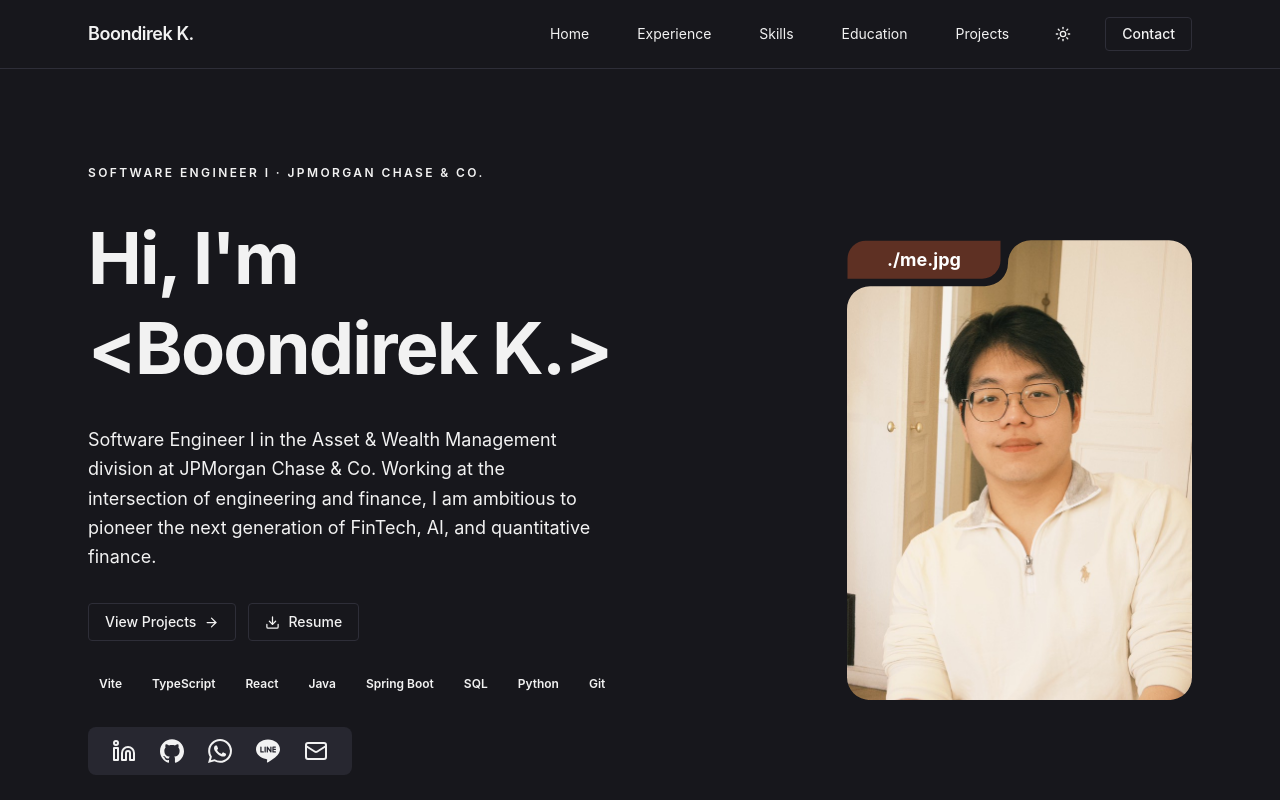
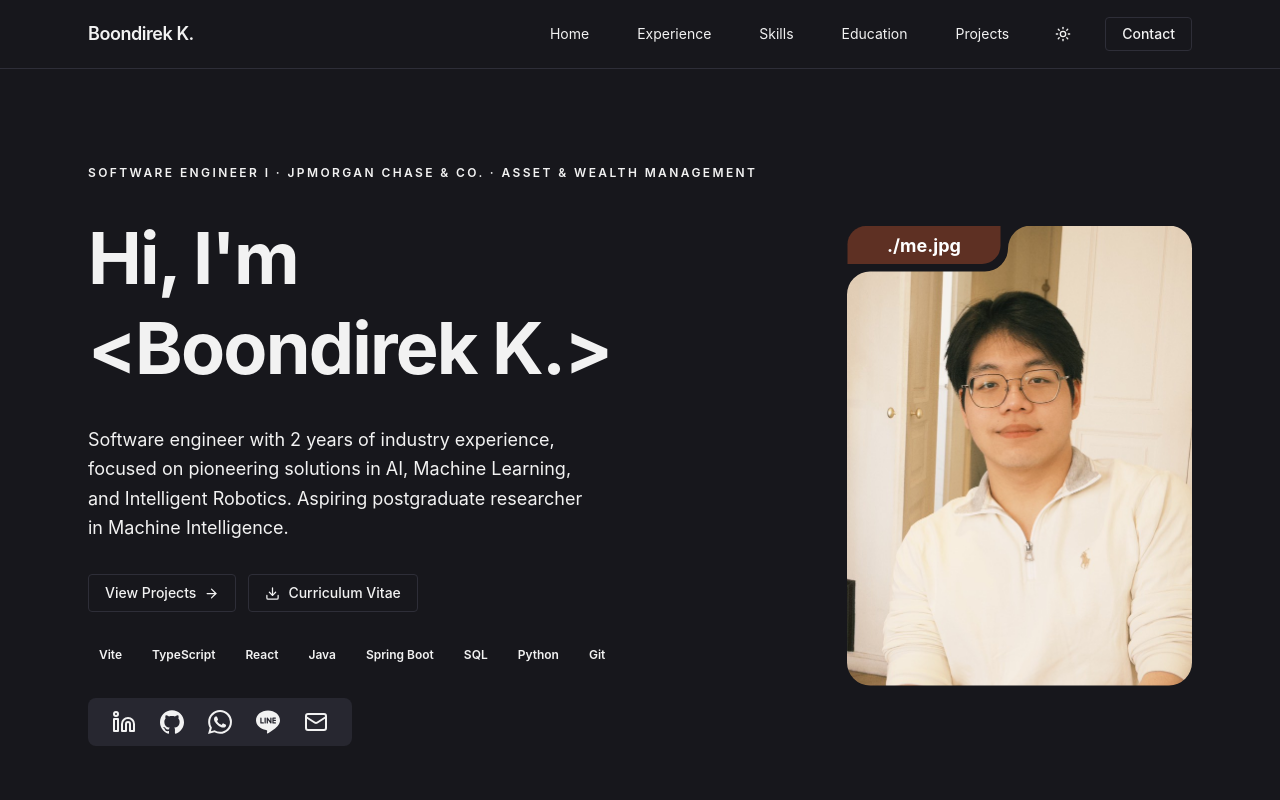
Before and after one commit to Boondirek-Kanjanapongporn/my-website2.0, a React (Vite) app: page / in a window 1280 px wide. Shown: the top 800 px of the page. Built offline with nearby package versions, Linux system fonts and the light colour scheme.

Commit message:
edit hero section and CV

```diff
--- a/src/data/educationData.ts
+++ b/src/data/educationData.ts
@@ -2,7 +2,7 @@
   {
     institution: "University of Glasgow",
     degree:
-      "Bachelor of Science (B.Sc.) — Software Engineering (Theoretical Computer Science)",
+      "Bachelor of Science (B.Sc.) — Software Engineering (Theoretical Computing Science)",
     honour: "Honours of the First Class",
     grade: "18.36 / 22.00",
     gradeLabel: "Grade",
--- a/src/sections/HeroSection.tsx
+++ b/src/sections/HeroSection.tsx
@@ -12,7 +12,7 @@
     >
       <div className="flex flex-1 flex-col gap-8">
         <p className="text-muted-foreground text-xs font-semibold tracking-[0.2em] uppercase">
-          Software Engineer I · JPMorgan Chase & Co.
+          Software Engineer I · JPMorgan Chase & Co. · Asset & Wealth Management
         </p>
         <h1 className="text-5xl leading-tight font-bold tracking-tight md:text-7xl">
           Hi, I'm
@@ -22,9 +22,8 @@
           </span>
         </h1>
         <p className="text-muted-foreground max-w-lg text-lg leading-relaxed">
-          Software Engineer I in the Asset & Wealth Management division at
-          JPMorgan Chase & Co. Working at the intersection of engineering and
-          finance, I am ambitious to pioneer the next generation of FinTech, AI, and quantitative finance.
+          Software engineer with 2 years of industry experience, focused on pioneering solutions in AI,
+          Machine Learning, and Intelligent Robotics. Aspiring postgraduate researcher in Machine Intelligence.
         </p>
         <div className="flex flex-wrap gap-3">
           <div className="flex flex-wrap gap-3">
@@ -37,13 +36,20 @@
             </a>
 
             <a
-              href="https://drive.google.com/file/d/1nhfgAUE6rK5Xas0dlIk3xT71U2n8ovD5/view?usp=sharing"
+              // =========================================================================================
+              // Work Resume:
+              //href="https://drive.google.com/file/d/1nhfgAUE6rK5Xas0dlIk3xT71U2n8ovD5/view?usp=sharing"
+
+              // University Curriculum Vitae:
+              href="https://drive.google.com/file/d/1jfLLDzZVMVLMnecv-vWS6ajp84ehww6j/view?usp=sharing"
+              // =========================================================================================
+
               target="_blank"
               rel="noreferrer"
               className="flex w-fit cursor-pointer items-center gap-2 rounded-sm border px-4 py-2 text-sm font-medium transition-colors duration-200 hover:bg-[hsl(var(--skill-tile))]"
               style={{ borderColor: "hsl(var(--border))" }}
             >
-              <Download size={15} /> Resume
+              <Download size={15} /> Curriculum Vitae
             </a>
           </div>
         </div>
```
Also changed, not shown: 1 other file (tests, documents, lock files or other folders).
